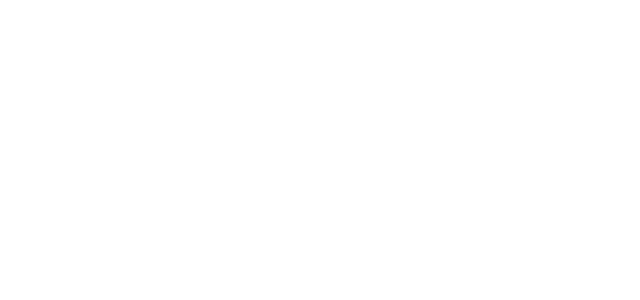
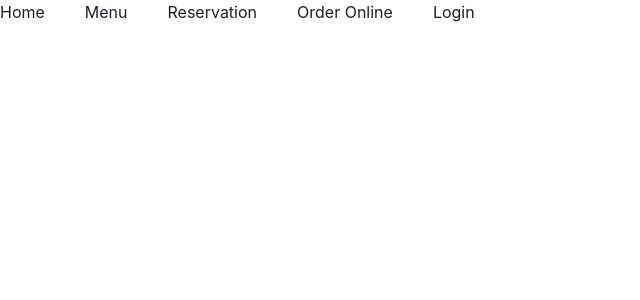
Before and after one commit to MrBigBrainy/CapStone, a React (Create React App) app: page / in a window 1280 px wide. Shown: the top 300 px of the page, without its empty margins (0-640 px from the left). Built offline with nearby package versions, Linux system fonts and the light colour scheme.

Commit message:
Update Headline

```diff
--- a/src/App.js
+++ b/src/App.js
@@ -1,8 +1,16 @@
 import logo from './logo.svg';
 import './App.css';
+import { ChakraProvider } from "@chakra-ui/react";
+import Header from "./component/Header.jsx";
 
 function App() {
-  return <div className="App"></div>;
+  return (
+    <ChakraProvider>
+      <div className="App">
+        <Header />
+      </div>
+    </ChakraProvider>
+  );
 }
 
 export default App;
--- /dev/null
+++ b/src/component/Header.jsx
@@ -0,0 +1,19 @@
+import { HStack } from "@chakra-ui/react";
+
+export default function Header() {
+  return (
+    <header>
+      <nav>
+        <ul style={{ listStyleType: "none" }}>
+          <HStack spacing={10}>
+            <li>Home</li>
+            <li>Menu</li>
+            <li>Reservation</li>
+            <li>Order Online</li>
+            <li>Login</li>
+          </HStack>
+        </ul>
+      </nav>
+    </header>
+  );
+}
```
Also changed, not shown: component/Header.jsx (deleted, +0 -16 lines).
